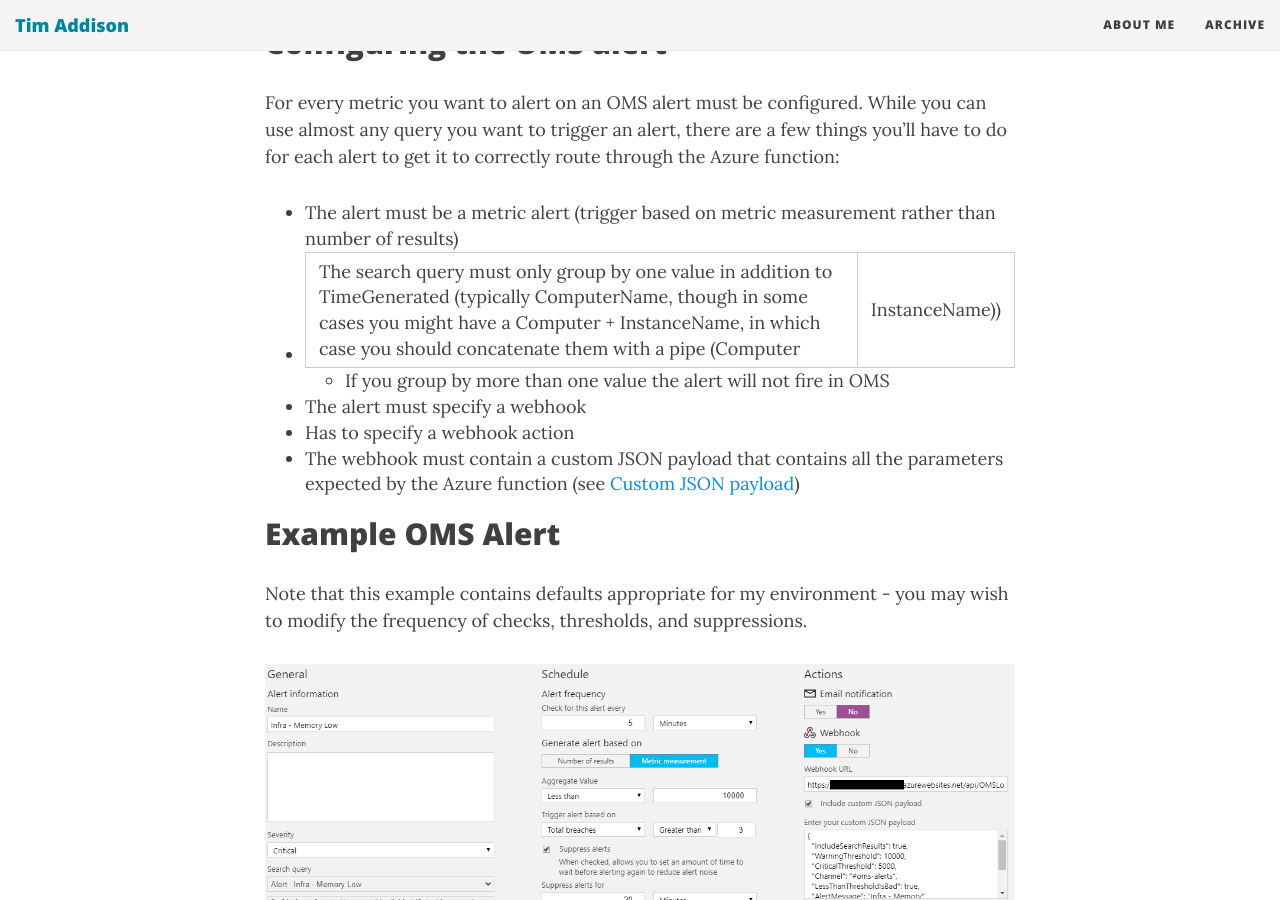
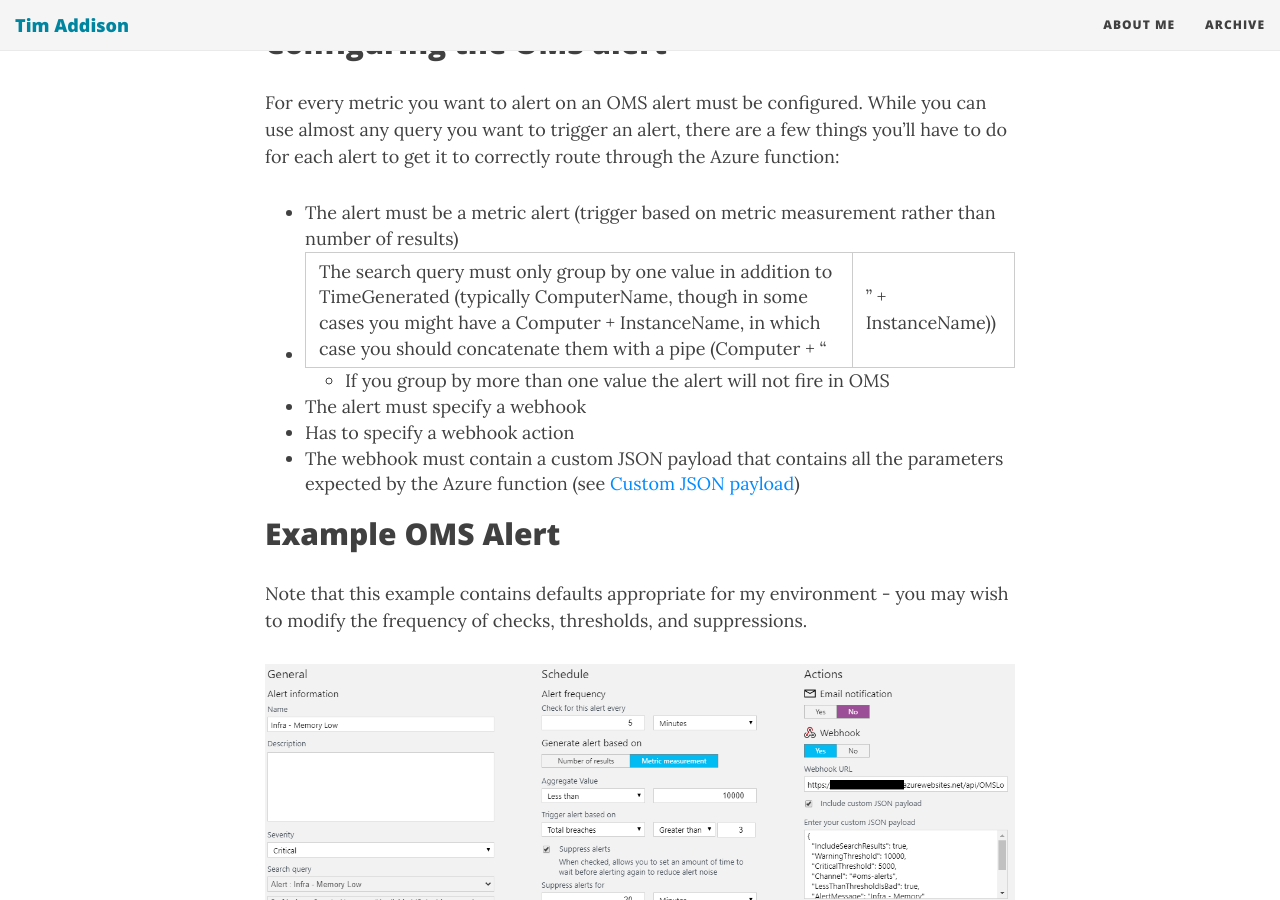
Before and after one commit to taddison/tjaddison.com, a Jekyll site: the page built from _posts/2017-08-29-Building-an-OMS-metric-alert-to-Slack-bridge-with-Azure-functions.md, in a window 1280 px wide and 900 px high, scrolled down 1268 px. Built offline with Jekyll 4.4.1, drawn with Linux system fonts in a browser that asks for light colours; nearby versions of some CDN libraries; comment, search, counter and statistics services are not loaded.

Commit message:
Update formatting to prevent table rendering

```diff
--- a/_posts/2017-08-29-Building-an-OMS-metric-alert-to-Slack-bridge-with-Azure-functions.md
+++ b/_posts/2017-08-29-Building-an-OMS-metric-alert-to-Slack-bridge-with-Azure-functions.md
@@ -30,7 +30,7 @@
 For every metric you want to alert on an OMS alert must be configured.  While you can use almost any query you want to trigger an alert, there are a few things you'll have to do for each alert to get it to correctly route through the Azure function:
 
 - The alert must be a metric alert (trigger based on metric measurement rather than number of results)
-- The search query must only group by one value in addition to TimeGenerated (typically ComputerName, though in some cases you might have a Computer + InstanceName, in which case you should concatenate them with a pipe (Computer|InstanceName))
+- The search query must only group by one value in addition to TimeGenerated (typically ComputerName, though in some cases you might have a Computer + InstanceName, in which case you should concatenate them with a pipe (Computer + "|" + InstanceName))
   - If you group by more than one value the alert will not fire in OMS
 - The alert must specify a webhook
 - Has to specify a webhook action
```
